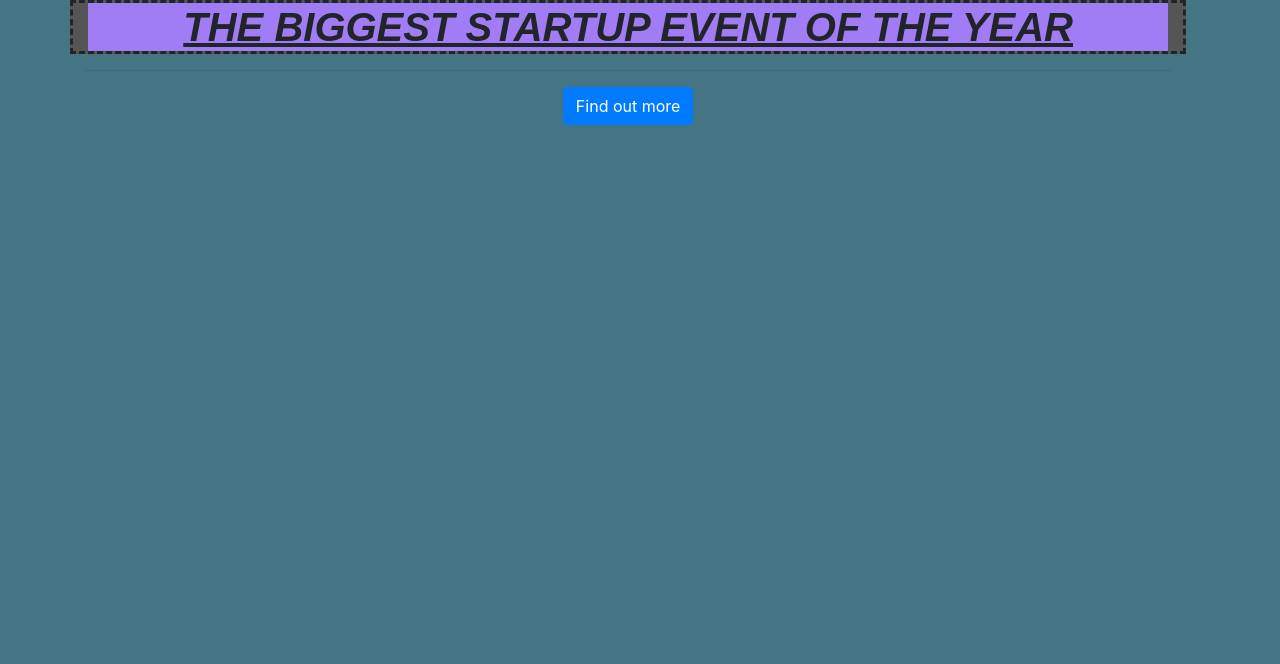
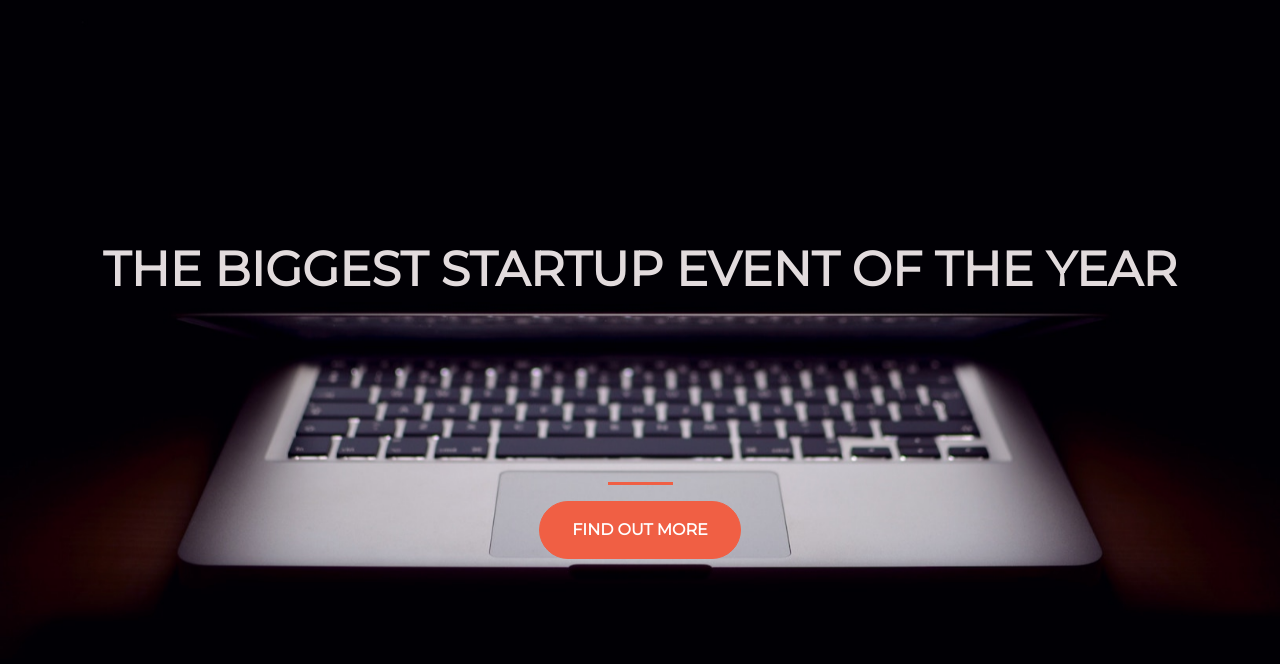
Before and after one commit to Keshaw08/Keshaw.github.io, a plain HTML site: page index.html in a window 1280 px wide. Drawn offline with nearby package versions, Linux system fonts and the light colour scheme.

Commit message:
Add files via upload

```diff
--- a/style.css
+++ b/style.css
@@ -1,40 +1,49 @@
-body {
-    display: block;
-    margin: 0px;
-    background-color: #457585;
-    text-decoration: underline;
-    line-height: 2;
-}
+body,
+html {
+  width: 100%;
+  height: 100%;
+  font-family: 'Montserrat', sans-serif;
 
-img{
-	display: block;
-	height: 100%;
-	width: 100% ;
-	transition: width 2s;
+  background: url(header.jpg) no-repeat center center fixed;
+  -webkit-background-size: cover;
+  -moz-background-size: cover;
+  -o-background-size: cover;
+  background-size: cover;
+
 }
 
 h1{
-	display: block;
-	font-family: sans-serif;
-	background-color: #A17DF5;
-	margin-top: 0;
-	margin-bottom: 0;
-	font-style: italic;
-	text-align: center;
-
+	font-size: 3rem;
+	color: #e2dbdd;
 }
 
-p{
-	 font-style: italic;
-	 font-size: 25px;
-	 font-family: 'Caveat', cursive;
+.btn{
+	font-weight: 700;
+	border-radius: 300px;
+	text-transform: uppercase;
 }
 
+.btn-xl{
+	padding: 1rem 2rem;
+}
 
+.btn-primary{
+	background-color: #F05F44;
+	border-color: #F05F44;
+}
 
-header{
+.btn-primary:hover{
+	background-color: #ee4b08;
+	border-color: #ee4b08;
+	border-width: 4px;
+}
 
-	height: 5%;
-	border-style: dashed;
-	background-color: #555555;
+hr{
+	border-color: #F05F44;
+	border-width: 3px;
+	max-width: 65px;
 }
+
+.buffer{
+	height: 10rem;
+}
```
